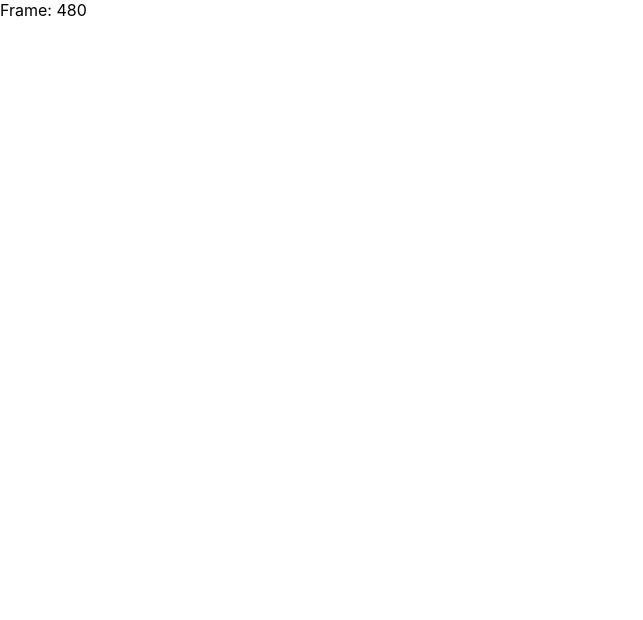
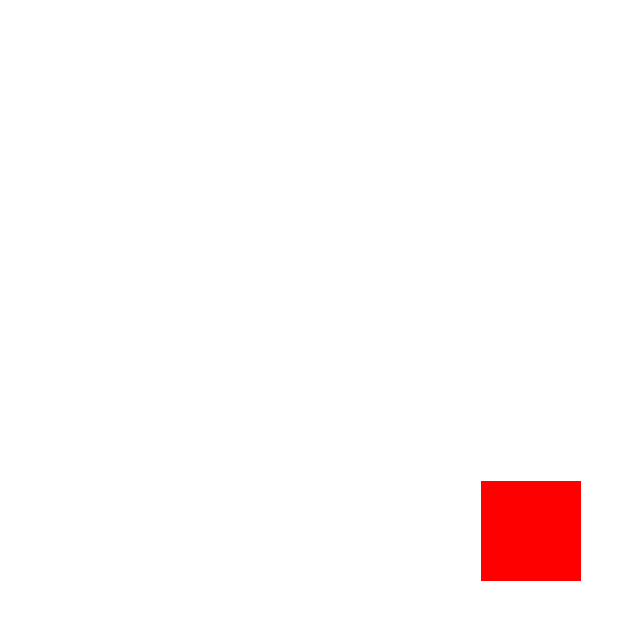
Before and after one commit to evgenyvodyannikov/Flappy-Bird, a React (Create React App) app: page / in a window 1280 px wide. Shown: the top 620 px of the page, without its empty margins (0-643 px from the left). Built offline with nearby package versions, Linux system fonts and the light colour scheme.

Commit message:
add rectangle that moving every frame

```diff
--- a/src/App.tsx
+++ b/src/App.tsx
@@ -1,28 +1,9 @@
-import React, { useState, useEffect } from 'react';
+import AnimatedRectangle from './components/AnimatedRectangle'
 
 const App: React.FC = () => {
-  const [frame, setFrame] = useState(0);
-
-  useEffect(() => {
-    let animationFrameId: number;
-    let currentFrame = 0;
-
-    function updateFrame() {
-      setFrame(currentFrame);
-      currentFrame++;
-      animationFrameId = requestAnimationFrame(updateFrame);
-    }
-
-    animationFrameId = requestAnimationFrame(updateFrame);
-
-    return () => cancelAnimationFrame(animationFrameId);
-  }, []);
-
   return (
-    <div>
-      Frame: {frame}
-    </div>
-  );
+    <AnimatedRectangle x={0} y={0} width={100} height={100} />
+  )
 }
 
 export default App;
--- /dev/null
+++ b/src/components/AnimatedRectangle.tsx
@@ -0,0 +1,43 @@
+import React, { useState, useEffect } from 'react';
+
+interface RectangleProps {
+  x: number;
+  y: number;
+  width: number;
+  height: number;
+}
+
+const AnimatedRectangle: React.FC<RectangleProps> = ({ x, y, width, height }) => {
+  const [rectangle, setRectangle] = useState({ x, y });
+
+  useEffect(() => {
+    let animationFrameId: number;
+    let velocity = 1;
+
+    function updateRectangle() {
+      setRectangle(prevRectangle => ({
+        x: prevRectangle.x + velocity,
+        y: prevRectangle.y + velocity,
+      }));
+      animationFrameId = requestAnimationFrame(updateRectangle);
+    }
+
+    animationFrameId = requestAnimationFrame(updateRectangle);
+
+    return () => cancelAnimationFrame(animationFrameId);
+  }, []);
+
+  return (
+    <div style={{
+      position: "absolute",
+      left: rectangle.x,
+      top: rectangle.y,
+      width: width,
+      height: height,
+      backgroundColor: "red"
+    }}>
+    </div>
+  );
+}
+
+export default AnimatedRectangle;
```
